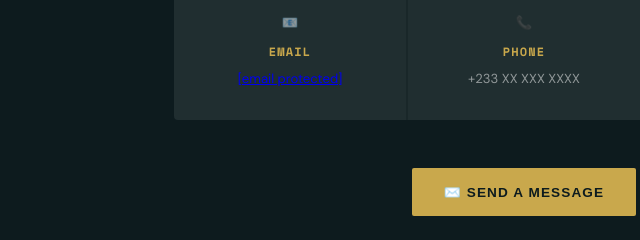
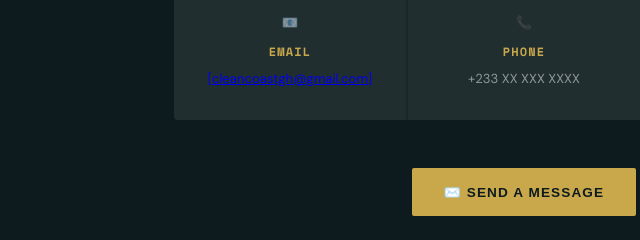
Before and after one commit to ggovernanceproject-ops/cleancoastghana, a plain HTML site: page index.html in a window 1280 px wide. Shown: the part 5942-6182 px from the top of the page, 116-756 px from the left. Drawn offline with nearby package versions, Linux system fonts and the light colour scheme; no server answers; a web font is replaced by a local one.

Commit message:
Update email address in contact section

```diff
--- a/index.html
+++ b/index.html
@@ -1480,7 +1480,7 @@ try{
       <div class="contact-item">
         <span class="contact-item-icon">📧</span>
         <strong>Email</strong>
-        <span><a href="/cdn-cgi/l/email-protection" class="__cf_email__" data-cfemail="1e777078715e79767f707f7c7b7f7d7630716c79">[email&#160;protected]</a></span>
+        <span><a href="/cdn-cgi/l/email-protection" class="__cf_email__" data-cfemail="1e777078715e79767f707f7c7b7f7d7630716c79">[cleancoastgh@gmail.com]</a></span>
       </div>
       <div class="contact-item">
         <span class="contact-item-icon">📞</span>
```
